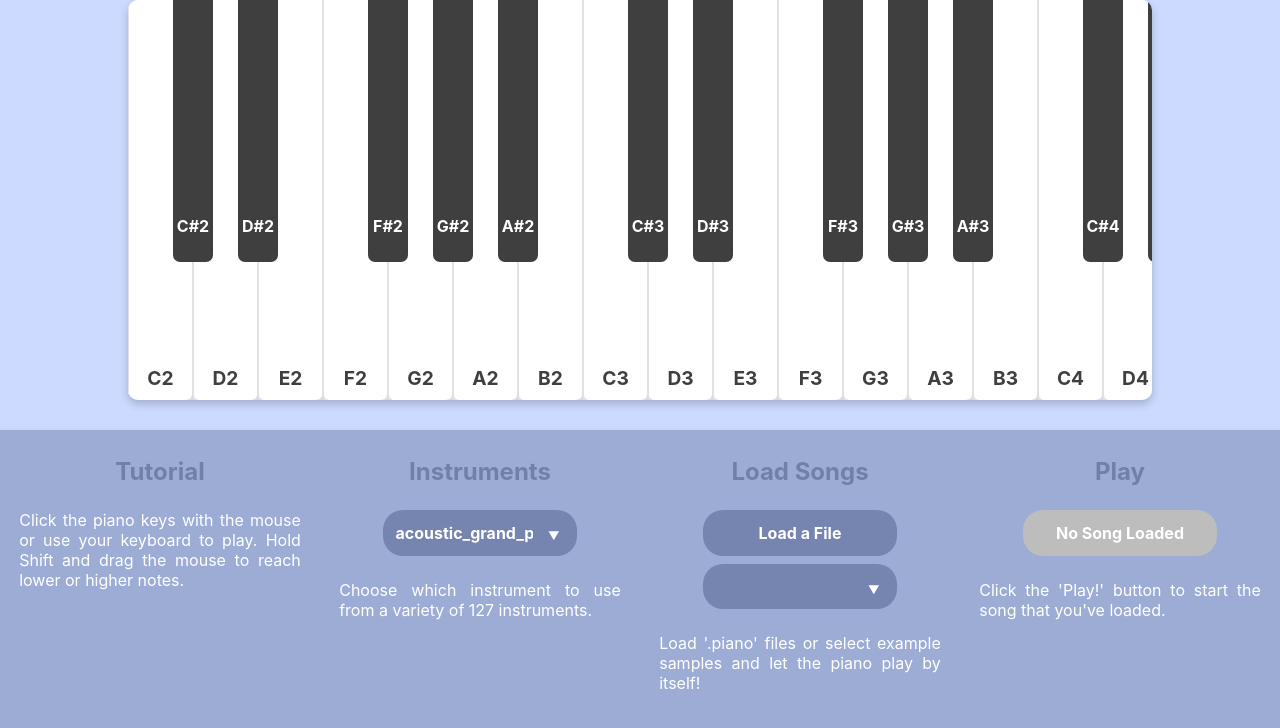
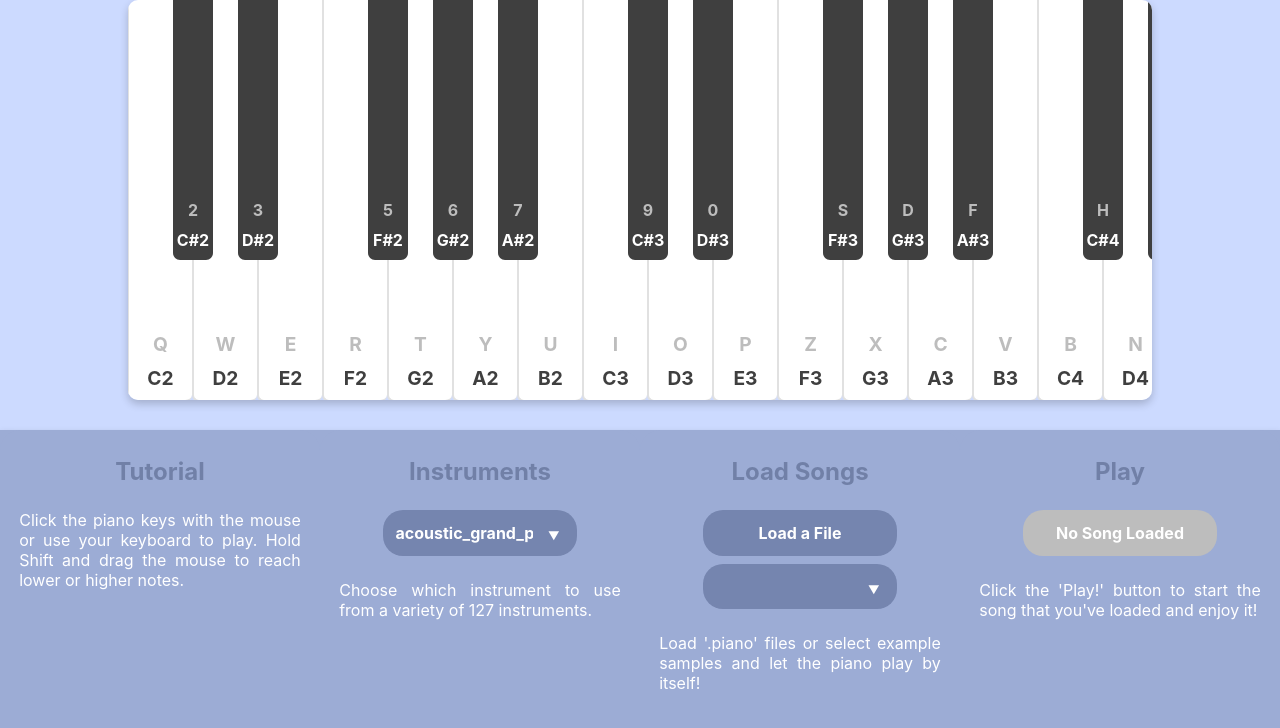
Before and after one commit to ArthurSudbrackIbarra/Piano-App, a React (Create React App) app: page / in a window 1280 px wide. Shown: the top 728 px of the page. Built offline with nearby package versions, Linux system fonts and the light colour scheme; what soundfont-player would draw is missing.

Commit message:
Keys mapped.

```diff
--- a/src/components/App/App.tsx
+++ b/src/components/App/App.tsx
@@ -112,7 +112,7 @@ function App() {
           </MenuOption>
           <MenuOption
             title="Play"
-            description="Click the 'Play!' button to start the song that you've loaded."
+            description="Click the 'Play!' button to start the song that you've loaded and enjoy it!"
           >
             <MenuButton
               onClick={async () => {
--- a/src/components/BlackKey/BlackKey.module.css
+++ b/src/components/BlackKey/BlackKey.module.css
@@ -1,14 +1,12 @@
 .key {
     position: absolute;
     display: flex;
-    justify-content: center;
     align-items: flex-end;
     top: 0;
     right: -21px;
     background-color: #3f3f3f;
-    width: 8px;
-    height: 230px;
-    padding: 1rem;
+    width: 40px;
+    height: 260px;
     border-radius: 0 0 7px 7px;
     z-index: 100;
 
@@ -23,8 +21,19 @@
 .key:active {
     background-color: black;
 }
+.noteInfo {
+    width: 100%;
+    text-align: center;
+}
 .noteName {
+    display: block;
     font-weight: bold;
-    color: #ffffff;
+    color: white;
     margin-bottom: 10px;
 }
+.mappedKey {
+    display: block;
+    font-weight: bold;
+    color: #bdbdbd;
+    margin-bottom: 10px;
+}
--- a/src/components/BlackKey/BlackKey.tsx
+++ b/src/components/BlackKey/BlackKey.tsx
@@ -3,6 +3,7 @@ import styles from "./BlackKey.module.css";
 
 type BlackKeyProps = {
   note: string;
+  mappedKey?: string;
 };
 
 function BlackKey(props: BlackKeyProps) {
@@ -16,7 +17,10 @@ function BlackKey(props: BlackKeyProps) {
         }
       }}
     >
-      <span className={styles.noteName}>{props.note}</span>
+      <div className={styles.noteInfo}>
+        <span className={styles.mappedKey}>{props.mappedKey}</span>
+        <span className={styles.noteName}>{props.note}</span>
+      </div>
     </div>
   );
 }
--- a/src/components/Piano/Piano.tsx
+++ b/src/components/Piano/Piano.tsx
@@ -2,7 +2,7 @@ import React, { useEffect } from "react";
 import BlackKey from "../BlackKey/BlackKey";
 import WhiteKey from "../WhiteKey/WhiteKey";
 import styles from "./Piano.module.css";
-import { getNoteByKey } from "../../utils/keyMapping";
+import { getKeyByNote, getNoteByKey } from "../../utils/keyMapping";
 import { playNote } from "../../utils/audioHandler";
 
 /*
@@ -89,11 +89,6 @@ window.addEventListener("keyup", simulateKeyUp);
     Play Notes on Key Presses Logic - End
 */
 
-/*
-    Notes [C1, C#1, D1...]
-*/
-const intervals = [1, 2, 3, 4, 5, 6, 7];
-
 function Piano() {
   useEffect(() => {
     if (pianoRef.current) {
@@ -104,26 +99,26 @@ function Piano() {
   });
   return (
     <div className={styles.piano} ref={pianoRef} onMouseDown={mouseDownHandler}>
-      {intervals.map((interval, index) => {
+      {[1, 2, 3, 4, 5, 6, 7].map((interval, index) => {
         return (
           <React.Fragment key={index}>
-            <WhiteKey note={`C${interval}`}>
-              <BlackKey note={`C#${interval}`} />
+            <WhiteKey note={`C${interval}`} mappedKey={getKeyByNote(`C${interval}`)}>
+              <BlackKey note={`C#${interval}`} mappedKey={getKeyByNote(`C#${interval}`)} />
             </WhiteKey>
-            <WhiteKey note={`D${interval}`}>
-              <BlackKey note={`D#${interval}`} />
+            <WhiteKey note={`D${interval}`} mappedKey={getKeyByNote(`D${interval}`)}>
+              <BlackKey note={`D#${interval}`} mappedKey={getKeyByNote(`D#${interval}`)} />
             </WhiteKey>
-            <WhiteKey note={`E${interval}`} />
-            <WhiteKey note={`F${interval}`}>
-              <BlackKey note={`F#${interval}`} />
+            <WhiteKey note={`E${interval}`} mappedKey={getKeyByNote(`E${interval}`)} />
+            <WhiteKey note={`F${interval}`} mappedKey={getKeyByNote(`F${interval}`)}>
+              <BlackKey note={`F#${interval}`} mappedKey={getKeyByNote(`F#${interval}`)} />
             </WhiteKey>
-            <WhiteKey note={`G${interval}`}>
-              <BlackKey note={`G#${interval}`} />
+            <WhiteKey note={`G${interval}`} mappedKey={getKeyByNote(`G${interval}`)}>
+              <BlackKey note={`G#${interval}`} mappedKey={getKeyByNote(`G#${interval}`)} />
             </WhiteKey>
-            <WhiteKey note={`A${interval}`}>
-              <BlackKey note={`A#${interval}`} />
+            <WhiteKey note={`A${interval}`} mappedKey={getKeyByNote(`A${interval}`)}>
+              <BlackKey note={`A#${interval}`} mappedKey={getKeyByNote(`A#${interval}`)} />
             </WhiteKey>
-            <WhiteKey note={`B${interval}`} />
+            <WhiteKey note={`B${interval}`} mappedKey={getKeyByNote(`B${interval}`)} />
           </React.Fragment>
         );
       })}
--- a/src/components/WhiteKey/WhiteKey.module.css
+++ b/src/components/WhiteKey/WhiteKey.module.css
@@ -12,7 +12,6 @@
     border-left: 2px solid #e1e1e1;
     border-bottom: 2px solid #e1e1e1;
     border-radius: 0 0 7px 7px;
-    justify-content: center;
     align-items: flex-end;
 
     -webkit-user-select: none;
@@ -26,9 +25,21 @@
 .key:active {
     background-color: #bfbfbf;
 }
+.noteInfo {
+    width: 100%;
+    text-align: center;
+}
 .noteName {
+    display: block;
     font-weight: bold;
     color: #3f3f3f;
     font-size: 1.2em;
     margin-bottom: 10px;
 }
+.mappedKey {
+    display: block;
+    font-weight: bold;
+    color: #bdbdbd;
+    font-size: 1.2em;
+    margin-bottom: 10px;
+}
--- a/src/components/WhiteKey/WhiteKey.tsx
+++ b/src/components/WhiteKey/WhiteKey.tsx
@@ -4,6 +4,7 @@ import { playNote } from "../../utils/audioHandler";
 type WhiteKeyProps = {
   children?: React.ReactNode; // Black Key Children.
   note: string;
+  mappedKey?: string;
 };
 
 function WhiteKey(props: WhiteKeyProps) {
@@ -18,7 +19,10 @@ function WhiteKey(props: WhiteKeyProps) {
           }
         }}
       >
-        <span className={styles.noteName}>{props.note}</span>
+        <div className={styles.noteInfo}>
+          <span className={styles.mappedKey}>{props.mappedKey}</span>
+          <span className={styles.noteName}>{props.note}</span>
+        </div>
       </div>
       {props.children}
     </div>
--- a/src/utils/keyMapping.ts
+++ b/src/utils/keyMapping.ts
@@ -36,6 +36,12 @@ const keysMap = new Map<string, string>([
   ["]", "A#4"],
 ]);
 
+const invertedKeysMap = new Map(Array.from(keysMap).map(([k, v]) => [v, k]));
+
 export function getNoteByKey(key: string): string | undefined {
   return keysMap.get(key);
 }
+
+export function getKeyByNote(note: string): string | undefined {
+  return invertedKeysMap.get(note)?.toUpperCase();
+}
```
